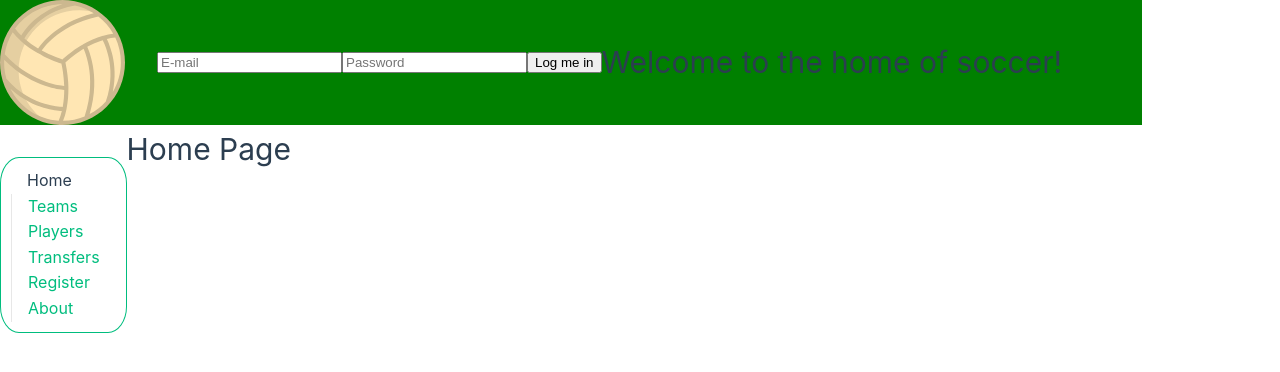
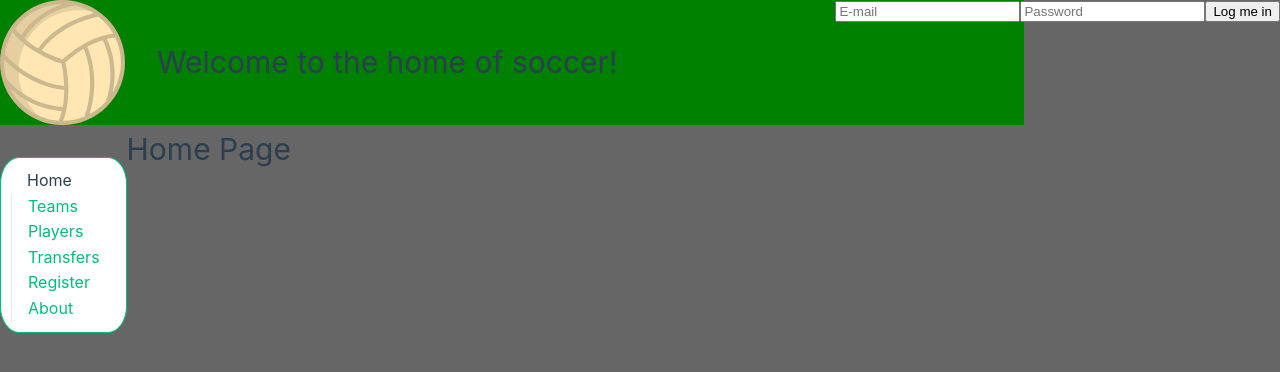
Before and after one commit to Bastelrocks/Project-Team-C, a Vue app in the folder SoccerApp/: page / in a window 1280 px wide. Shown: the top 372 px of the page. Built offline with nearby package versions, Linux system fonts and the light colour scheme.

Commit message:
Login Positioned

```diff
--- a/SoccerApp/src/App.vue
+++ b/SoccerApp/src/App.vue
@@ -23,6 +23,7 @@ import LoginForm from './components/LoginForm.vue';
 </template>
 
 <style scoped>
+
 main{
   min-width: 1024px;
 }
--- a/SoccerApp/src/assets/base.css
+++ b/SoccerApp/src/assets/base.css
@@ -3,6 +3,9 @@
   --vt-c-white: #ffffff;
   --vt-c-white-soft: #f8f8f8;
   --vt-c-white-mute: #f2f2f2;
+
+  /* new defined css variable: */
+  --vt-c-gray: #666;
 
   --vt-c-black: #181818;
   --vt-c-black-soft: #222222;
@@ -23,7 +26,11 @@
 
 /* semantic color variables for this project */
 :root {
+  /* follow line looks a variable for background color
   --color-background: var(--vt-c-white);
+     changed to a new variable in gray
+*/
+  --color-background: var(--vt-c-gray);
   --color-background-soft: var(--vt-c-white-soft);
   --color-background-mute: var(--vt-c-white-mute);
 
--- a/SoccerApp/src/components/LoginForm.vue
+++ b/SoccerApp/src/components/LoginForm.vue
@@ -10,10 +10,18 @@ function login(){
 </script>
 
 <template>
-<form v-if="isAutenticated === false" v-on:submit.prevent="login">
+<form v-if="isAutenticated === false" v-on:submit.prevent="login" class="login">
     <input type="email" placeholder="E-mail" />
     <input type="password" placeholder="Password" />
     <button type="submit">Log me in</button>
 </form>
 <button v-if="isAutenticated === true" v-on:click="login">Logout</button>
 </template>
+
+<style scoped>
+.login {
+  top: 0;
+  right: 0;
+  position: fixed;
+}
+</style>
```
